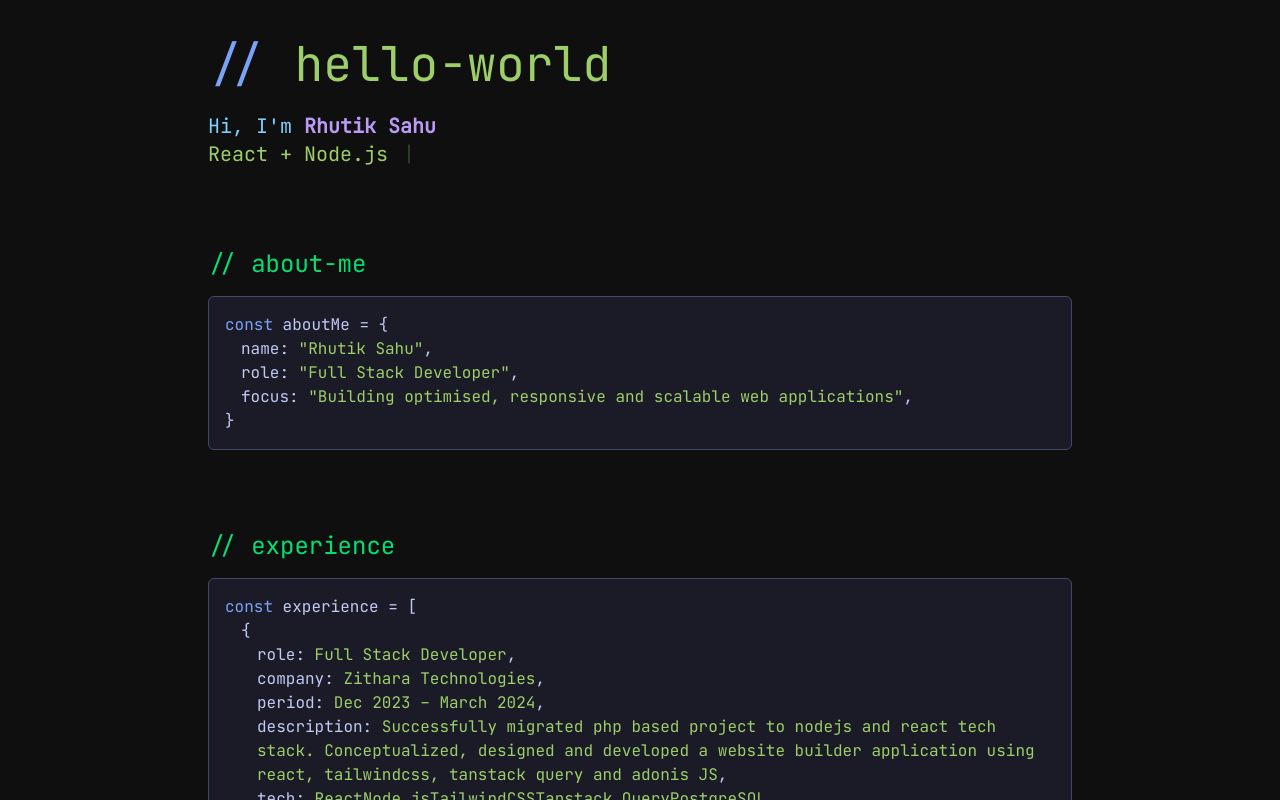
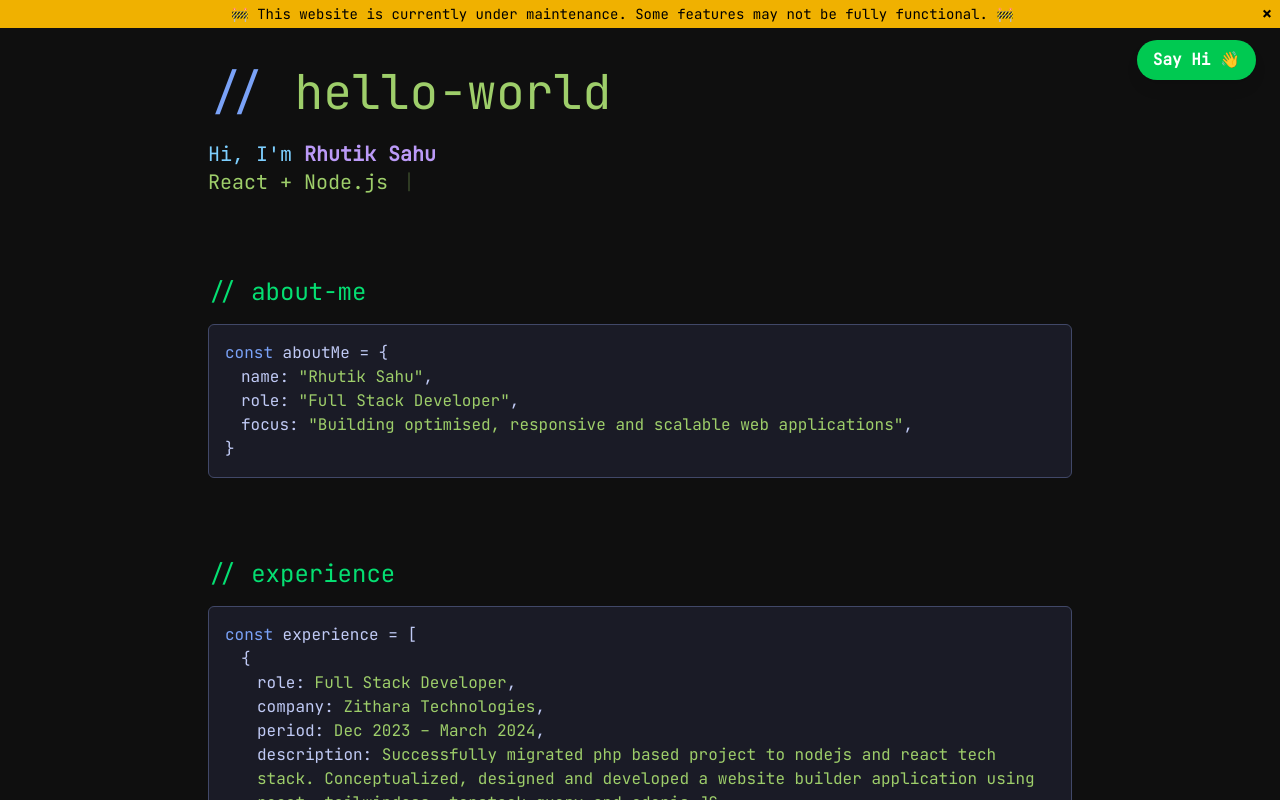
Before and after one commit to rhutiksahu12/portfolio, a React (Vite) app: page / in a window 1280 px wide. Shown: the top 800 px of the page. Built offline with nearby package versions, Linux system fonts and the light colour scheme.

Commit message:
feat: add maintenance banner and "Say Hi" button
- Added a new `MaintenanceBanner` component to inform users about ongoing maintenance.
- Introduced a floating "Say Hi" button for user interaction.

```diff
--- a/src/App.jsx
+++ b/src/App.jsx
@@ -4,14 +4,23 @@ import Contact from './components/Contact'
 import Hero from './components/Hero'
 import Projects from './components/Projects'
 import Skills from './components/Skills'
-import { Canvas } from '@react-three/fiber'
-import { OrbitControls } from '@react-three/drei'
 import Experience from './components/Experience'
-import ThreeJsBackground from './components/BackgroundCanvas'
+import MaintenanceBanner from './components/MaintenanceBanner'; // Import the new component
 
 const App = () => {
   return (
-    <main className="bg-[#0f0f0f] text-[#c0caf5] font-mono min-h-screen">
+    <main className="bg-[#0f0f0f] text-[#c0caf5] font-mono min-h-screen relative">
+      {/* Floating "Say Hi" Button */}
+      <MaintenanceBanner />
+      <button
+        className="fixed right-6 top-10 bg-green-500 hover:bg-green-600 text-white font-bold py-2 px-4 rounded-full shadow-lg z-50 transition-colors duration-300"
+        onClick={() => alert('Hi there!')} // Replace with your desired action
+      >
+        Say Hi 👋
+      </button>
+
+      {/* Maintenance Banner Component */}
+
       {/* <ThreeJsBackground />  */}
       <div className="max-w-4xl mx-auto px-4 py-10 space-y-20">
         <Hero />
--- /dev/null
+++ b/src/components/MaintenanceBanner.jsx
@@ -0,0 +1,26 @@
+import React, { useState } from 'react';
+
+const MaintenanceBanner = () => {
+    const [isVisible, setIsVisible] = useState(true);
+
+    if (!isVisible) {
+        return null;
+    }
+
+    return (
+        <div className="bg-yellow-500 text-black text-center text-sm sticky top-0 z-40 flex items-center justify-between">
+            <span className="flex-grow text-center"> {/* Added span to help center text when close button is present */}
+                🚧 This website is currently under maintenance. Some features may not be fully functional. 🚧
+            </span>
+            <button
+                onClick={() => setIsVisible(false)}
+                className="text-black hover:text-gray-700 font-bold text-lg ml-2 px-2"
+                aria-label="Close maintenance banner"
+            >
+                &times; {/* HTML entity for 'X' (multiplication sign) */}
+            </button>
+        </div>
+    );
+};
+
+export default MaintenanceBanner;
--- a/src/components/Projects.jsx
+++ b/src/components/Projects.jsx
@@ -18,7 +18,7 @@ const Projects = () => {
         <div>
           <p className="text-[#9ece6a]">$</p>
           <p className="ml-4 text-[#c0caf5]">
-            git clone <span className="text-[#7aa2f7]">https://github.com/username/portfolio-site</span>
+            git clone <span className="text-[#7aa2f7]">https://github.com/rhutiksahu12/portfolio</span>
           </p>
           <p className="ml-4 text-[#c0caf5]">
             My personal portfolio with a terminal-inspired UI, built using React, Tailwind, and Vite.
--- a/src/components/Skills.jsx
+++ b/src/components/Skills.jsx
@@ -21,10 +21,10 @@ const Skills = () => {
           <span className="text-[#7aa2f7]">const</span> skills = [<br />
           {skills.map((skill, index) => {
             return (
-              <>
-                <span key={index} className="ml-6 text-[#9ece6a]">{skill},</span>
+              <React.Fragment key={index}>
+                <span  className="ml-6 text-[#9ece6a]">{skill},</span>
                 <br />
-              </>
+              </React.Fragment>
             )
           })}
           {/* <span className="ml-6 text-[#9ece6a]">"React",</span>
```
Lines whose indentation alone changed are shown as unchanged.
